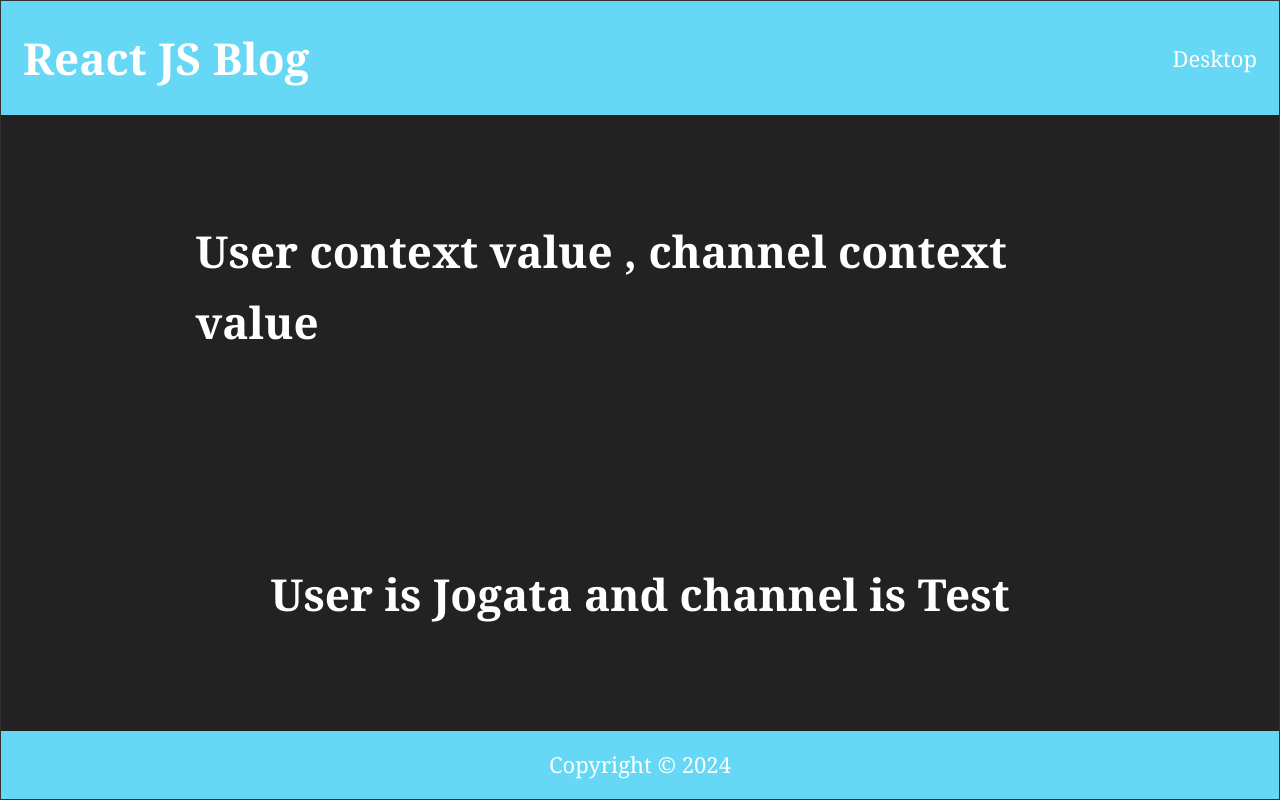
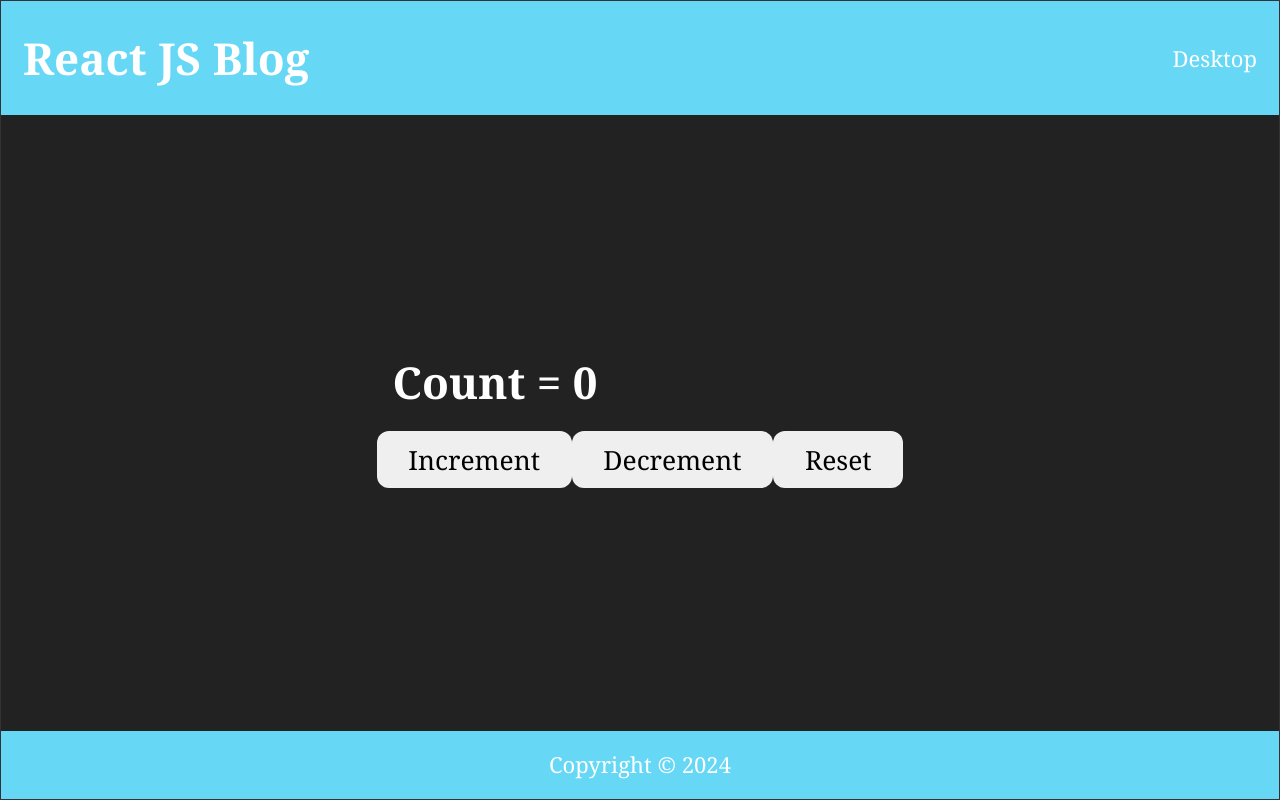
Before and after one commit to Jogata/SoftUni-React-Project, a React (Vite) app in the folder client/: page / in a window 1280 px wide. Built offline with nearby package versions, Linux system fonts and the light colour scheme; a web font is replaced by a local one.

Commit message:
use reducer exercise

```diff
--- a/client/src/App.jsx
+++ b/client/src/App.jsx
@@ -495,35 +495,31 @@
 const baseURL = "http://localhost:3030/jsonstore/blog/"
 // ============================================================
 
-const UserContext = createContext();
-const ChannelContext = createContext();
+const initialState = 0;
+const reducer = (state, action) => {
+	switch (action) {
+		case 'increment':
+			return state + 1
+		case 'decrement':
+			return state - 1
+		case 'reset':
+			return initialState
+		default:
+			return state
+	}
+};
 
-function ComponentF() {
+function CounterOne() {
+	const [count, dispatch] = useReducer(reducer, initialState);
+
 	return (
-		<div>
-			<UserContext.Consumer>
-				{user => {
-					return (
-						<ChannelContext.Consumer>
-							{channel => {
-                return <div>User context value {user}, channel context value {channel}</div>
-							}}
-						</ChannelContext.Consumer>
-					)
-				}}
-			</UserContext.Consumer>
+    <div>
+      <div>Count = {count}</div>
+      <button onClick={() => dispatch('increment')}>Increment</button>
+			<button onClick={() => dispatch('decrement')}>Decrement</button>
+			<button onClick={() => dispatch('reset')}>Reset</button>
 		</div>
 	)
-}
-
-function ComponentE() {
-  const user = useContext(UserContext);
-  const channel = useContext(ChannelContext);
-  return <div> User is {user} and channel is {channel}</div>
-}
-
-function ComponentC() {
-	return <ComponentE />
 }
 
 function App() {
@@ -532,12 +528,7 @@
       <AuthContextProvider>
         <div className="body">
           <Header title="React JS Blog" />
-          <ComponentF />
-          <UserContext.Provider value={'Jogata'}>
-            <ChannelContext.Provider value={'Test'}>
-              <ComponentC />
-            </ChannelContext.Provider>
-          </UserContext.Provider>
+          <CounterOne />
           {/* <User name="Jogata" /> */}
           {/* <User render={(isLoggedIn) => isLoggedIn ? "Jogata" : "Guest" } /> */}
           {/* <DataProvider>
```
